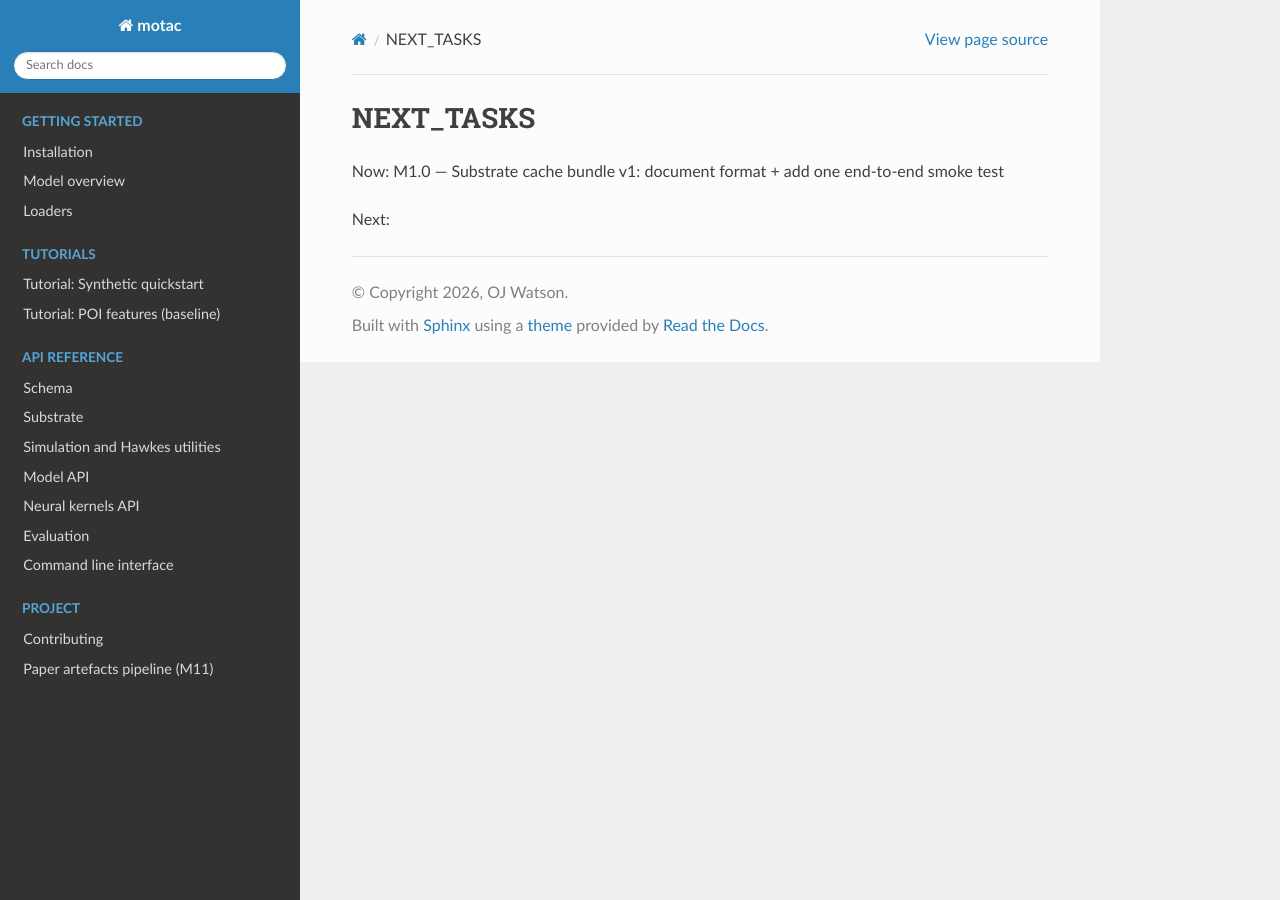
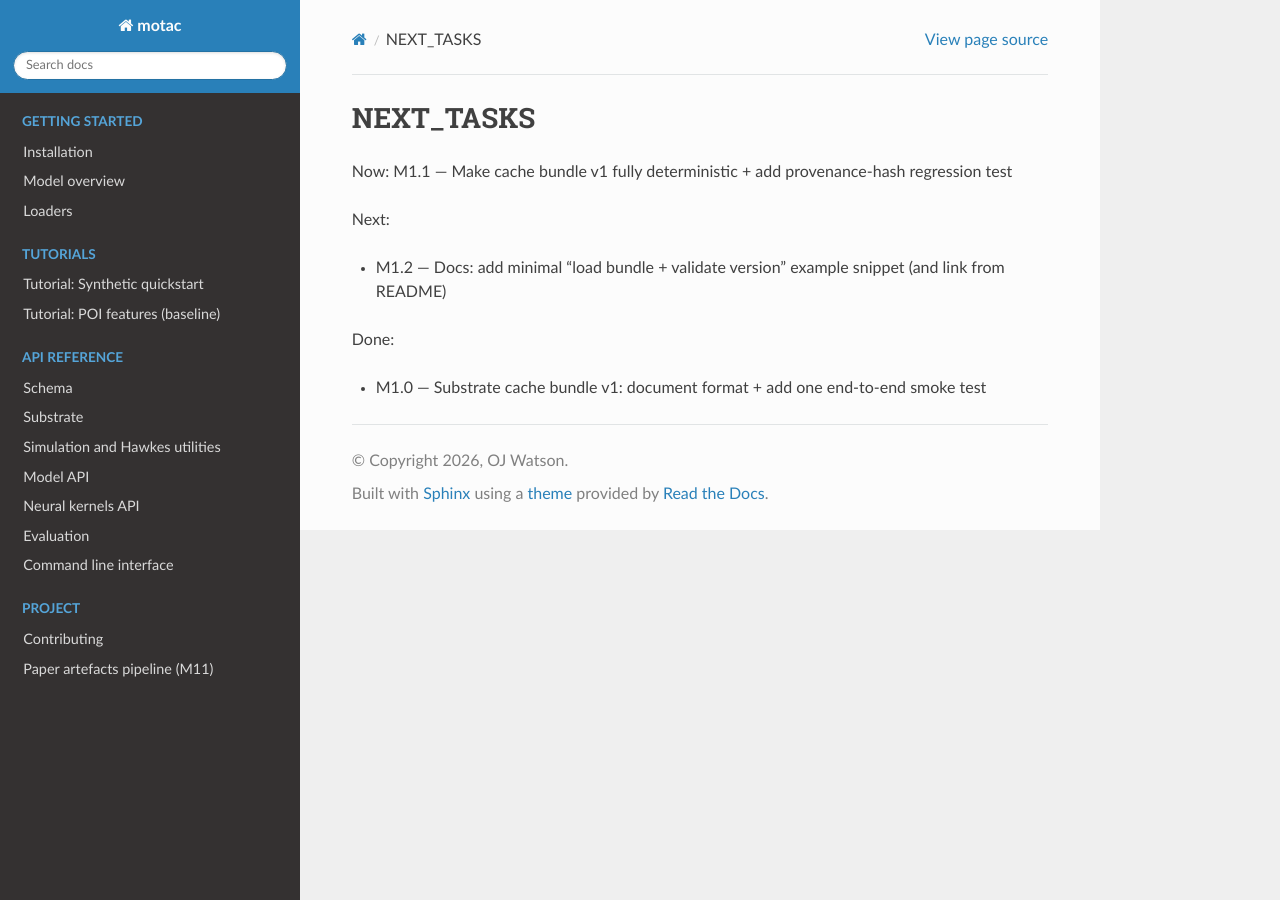
Before and after one commit to OJWatson/motac, a Sphinx documentation site: the page built from docs/agent/NEXT_TASKS.md, in a window 1280 px wide. Built offline with Sphinx 7.4.7 and the Read the Docs theme 3.1.0, drawn with Linux system fonts in a browser that asks for light colours.

Commit message:
chore(agent): assign Now task M1.1

```diff
--- a/docs/agent/NEXT_TASKS.md
+++ b/docs/agent/NEXT_TASKS.md
@@ -1,5 +1,9 @@
 # NEXT_TASKS
 
-Now: M1.0 — Substrate cache bundle v1: document format + add one end-to-end smoke test
+Now: M1.1 — Make cache bundle v1 fully deterministic + add provenance-hash regression test
 
 Next:
+- M1.2 — Docs: add minimal “load bundle + validate version” example snippet (and link from README)
+
+Done:
+- M1.0 — Substrate cache bundle v1: document format + add one end-to-end smoke test
```
